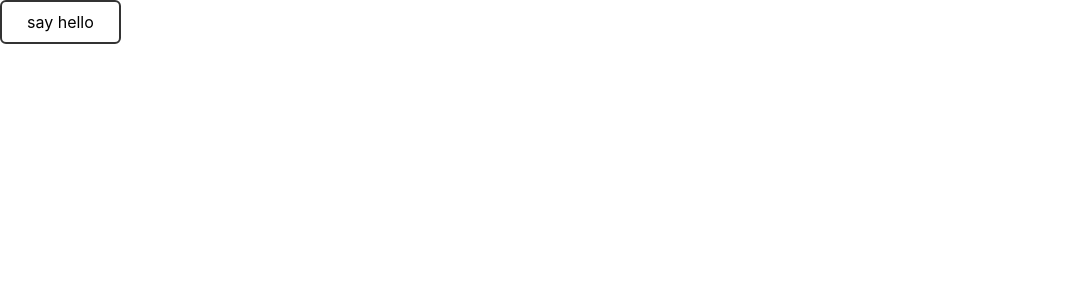
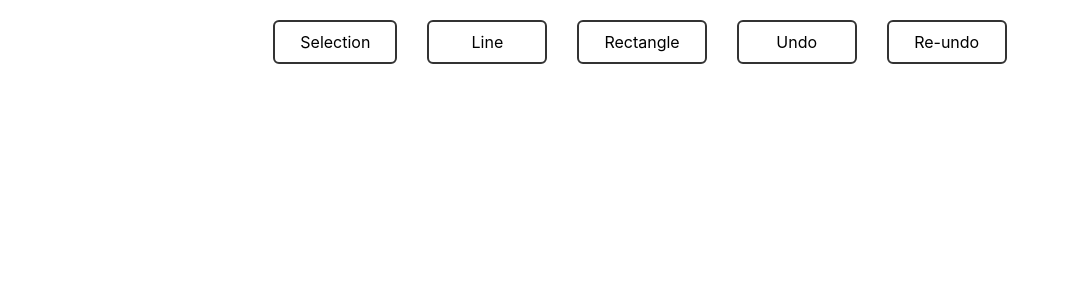
Before and after one commit to AndrewNTA/drawing-app, a React (Create React App) app: page / in a window 1280 px wide. Shown: the top 300 px of the page, without its empty margins (0-1070 px from the left). Built offline with nearby package versions, Linux system fonts and the light colour scheme.

Commit message:
Implement menu bar actions

```diff
--- a/src/App.js
+++ b/src/App.js
@@ -1,10 +1,10 @@
 import React from 'react';
-import Button from './components/Button';
+import DrawingView from './containers/DrawingView';
 
 function App() {
   return (
     <div className="App">
-      <Button onClick={console.log('hello')} text={'say hello'}/>
+      <DrawingView />
     </div>
   );
 }
--- a/src/components/Button/index.js
+++ b/src/components/Button/index.js
@@ -2,8 +2,8 @@ import React from 'react';
 import PropTypes from 'prop-types';
 import './styles.css';
 
-const Button = ({ text, onClick }) => {
-  return (<div className="button-container" onClick={onClick}>
+const Button = ({ text, onClick, title }) => {
+  return (<div className="button-container" onClick={onClick} title={title}>
     {text}
   </div>)
 };
@@ -11,6 +11,11 @@ const Button = ({ text, onClick }) => {
 Button.propTypes = {
   text: PropTypes.string.isRequired,
   onClick: PropTypes.func.isRequired,
+  title: PropTypes.string,
+};
+
+Button.defaultProps = {
+  title: ''
 };
 
 export default Button;
--- a/src/components/Button/styles.css
+++ b/src/components/Button/styles.css
@@ -6,6 +6,8 @@
     cursor: pointer;
     border-radius: 6px;
     border: 2px solid #333333;
+    margin: 0 15px;
+    text-align: center;
 }
 
 .button-container:hover {
--- /dev/null
+++ b/src/containers/DrawingView/index.js
@@ -0,0 +1,29 @@
+import React from 'react';
+import Button from '../../components/Button';
+import './styles.css';
+
+const DrawingView = () => {
+  return (<div className="drawing-view-container">
+    <div className="drawing-menu-bar">
+      <Button
+        onClick={() => {}}
+        text={'Selection'}
+        title={'Select an element and move'}
+      />
+      <Button
+        onClick={() => {}}
+        text={'Line'}
+        title={'Draw a line element, you can resize this element'}
+      />
+      <Button
+        onClick={() => {}}
+        text={'Rectangle'}
+        title={'Draw a rectangle element, you can resize this element'}
+      />
+      <Button onClick={() => {}} text={'Undo'}/>
+      <Button onClick={() => {}} text={'Re-undo'}/>
+    </div>
+  </div>)
+};
+
+export default DrawingView;
--- /dev/null
+++ b/src/containers/DrawingView/styles.css
@@ -0,0 +1,6 @@
+.drawing-menu-bar {
+    display: flex;
+    align-items: center;
+    justify-content: center;
+    padding: 20px;
+}
```
